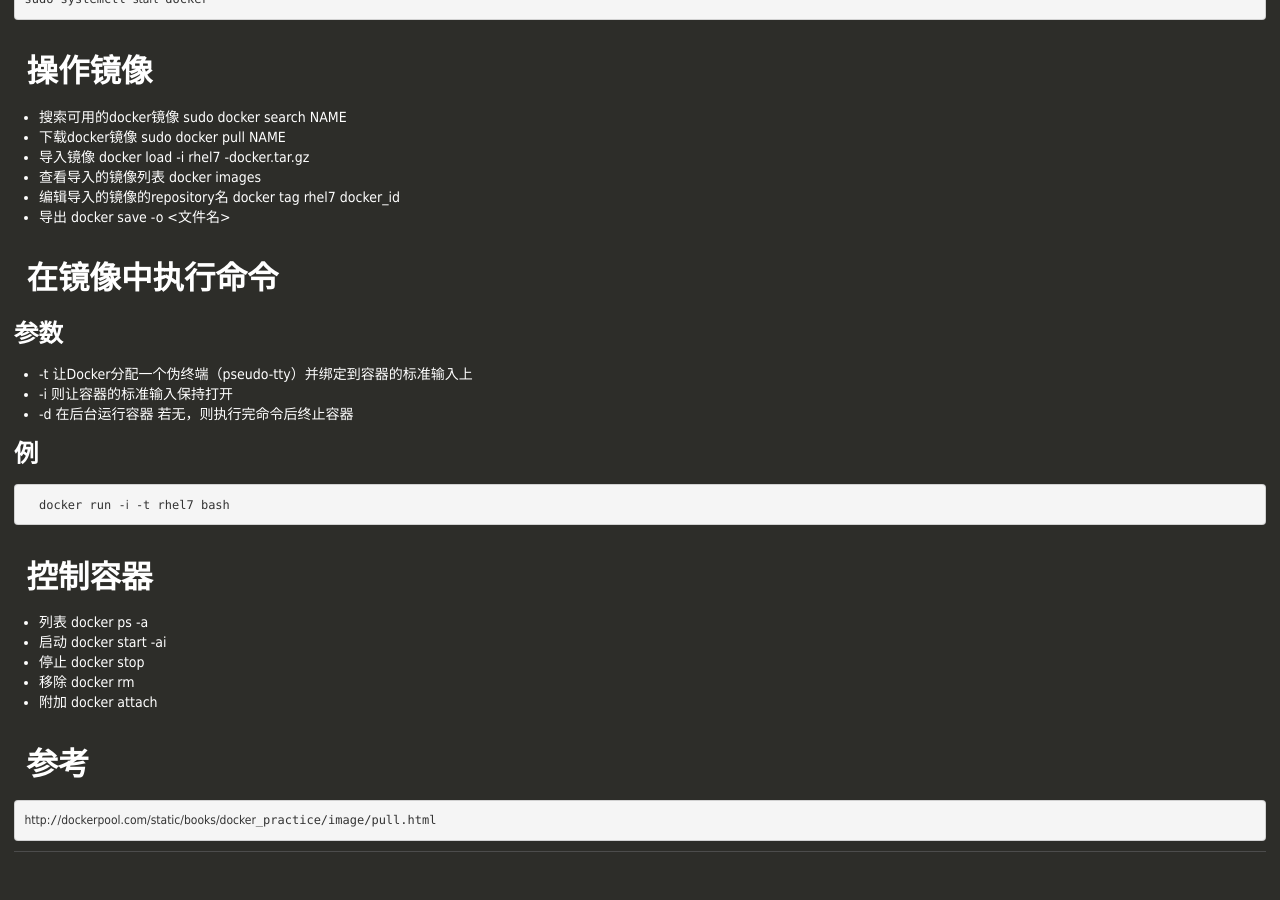
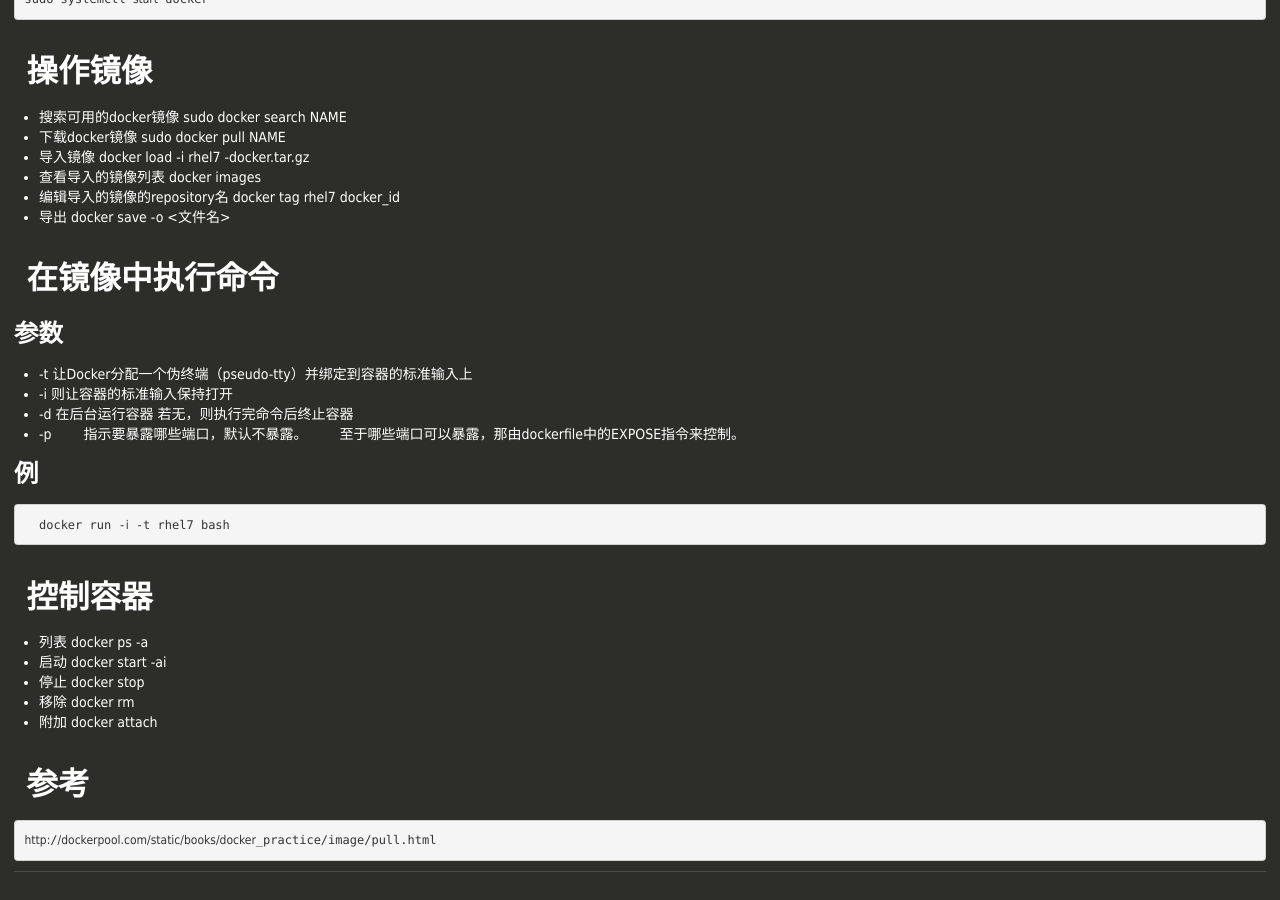
Before and after one commit to will-beta/will-beta.github.io, a Jekyll site: the page built from _posts/2015-10-24-linux-virtualization.md, in a window 1280 px wide and 900 px high, scrolled down 3359 px. Built offline with Jekyll 4.4.1, drawn with Linux system fonts in a browser that asks for light colours; nearby versions of some CDN libraries; comment, search, counter and statistics services are not loaded; a style sheet for code colours, icons or effects is not loaded.

Commit message:
Update 2015-10-24-linux-virtualization.md

```diff
--- a/_posts/2015-10-24-linux-virtualization.md
+++ b/_posts/2015-10-24-linux-virtualization.md
@@ -218,6 +218,10 @@
 *      -d
         在后台运行容器
         若无，则执行完命令后终止容器
+*      -p
+        指示要暴露哪些端口，默认不暴露。
+        至于哪些端口可以暴露，那由dockerfile中的EXPOSE指令来控制。
+
 
 
 ###    例
```
